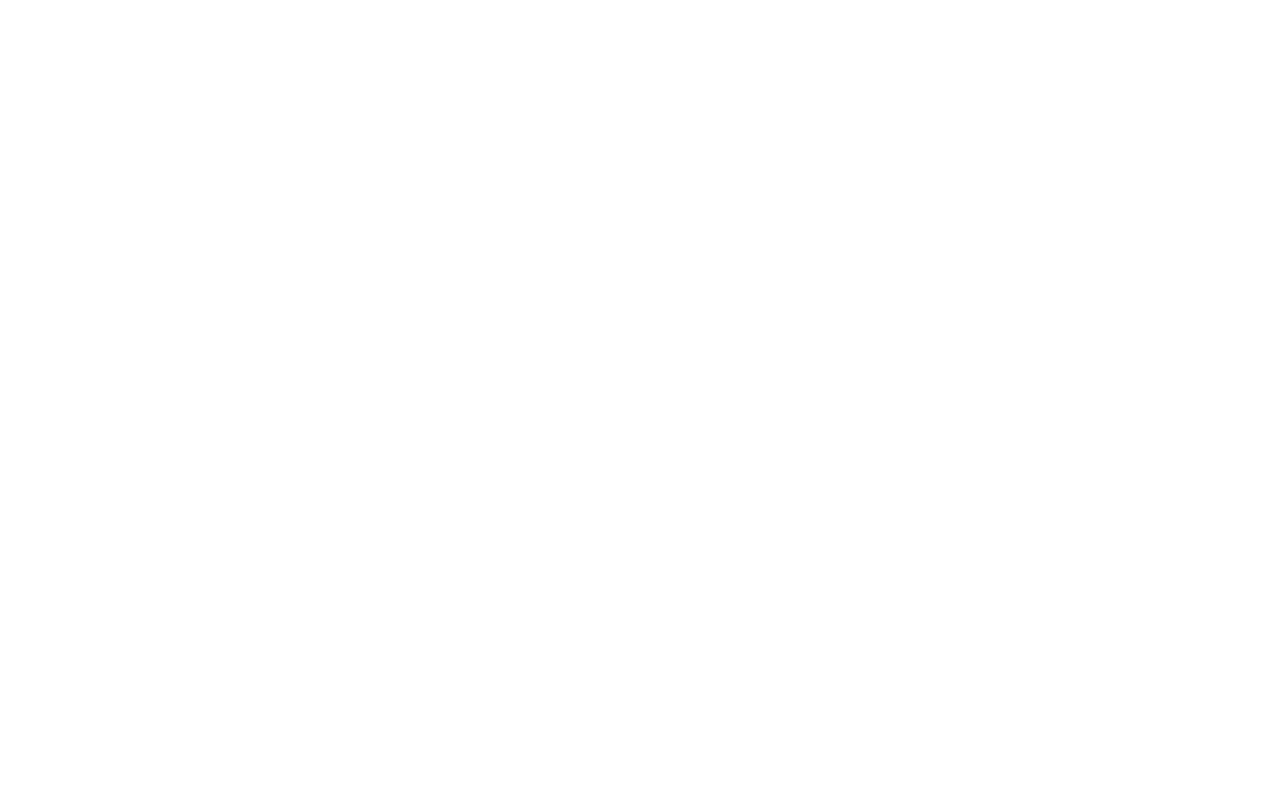
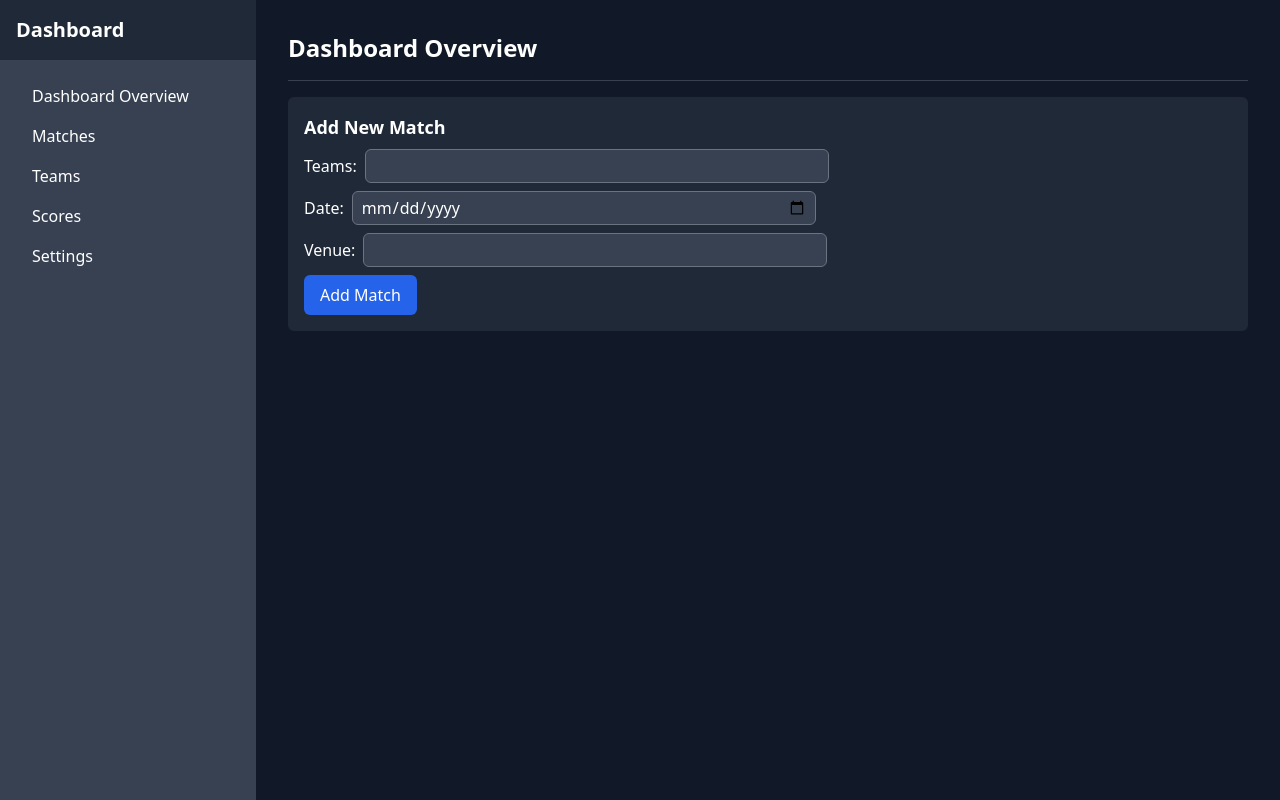
Before and after one commit to vinay961/Cricket, a React (Vite) app in the folder Frontend/: page /admindashboard in a window 1280 px wide. Before the commit this address had no page. Built offline with nearby package versions, Linux system fonts and the light colour scheme.

Commit message:
doing something big

```diff
--- a/Frontend/src/App.jsx
+++ b/Frontend/src/App.jsx
@@ -1,5 +1,6 @@
 import React from 'react';
 import { BrowserRouter as Router, Route, Routes } from 'react-router-dom';
+import AdminDashboard from './pages/AdminDashboard.jsx';
 import Home from './pages/Home.jsx';
 import Login from './pages/Login.jsx';
 import Register from './pages/Register.jsx';
@@ -11,6 +12,7 @@ function App() {
         <Route path="/" element={<Home />} />
         <Route path="/login" element={<Login />} />
         <Route path="/register" element={<Register />} />
+        <Route path='/admindashboard' element={<AdminDashboard />} />
       </Routes>
     </Router>
   );
--- /dev/null
+++ b/Frontend/src/pages/AdminDashboard.jsx
@@ -0,0 +1,130 @@
+import React, { useState } from 'react';
+
+const AdminDashboard = () => {
+  const [formData, setFormData] = useState({
+    teams: '',
+    date: '',
+    venue: ''
+  });
+
+  const handleChange = (e) => {
+    const { id, value } = e.target;
+    setFormData((prevData) => ({
+      ...prevData,
+      [id]: value
+    }));
+  };
+
+  const handleSubmit = async (e) => {
+    e.preventDefault();
+    const accessToken = localStorage.getItem('accessToken'); // Assuming the token is stored in localStorage
+
+    try {
+      const response = await fetch('http://localhost:7000/app/admin/add', {
+        method: 'POST',
+        headers: {
+          'Content-Type': 'application/json',
+          'Authorization': `Bearer ${accessToken}` // Include the accessToken in the Authorization header
+        },
+        body: JSON.stringify(formData)
+      });
+
+      const data = await response.json();
+
+      if (response.ok) {
+        // Handle successful response
+        alert('Match added successfully!');
+      } else {
+        // Handle errors
+        alert(data.message || 'Something went wrong');
+      }
+    } catch (error) {
+      console.error('Error:', error);
+      alert('Network error');
+    }
+  };
+
+  return (
+    <div className="bg-gray-900 h-screen text-white flex">
+      {/* Sidebar */}
+      <div className="flex flex-col w-64">
+        <div className="p-4 bg-gray-800">
+          <h1 className="text-xl font-bold">Dashboard</h1>
+        </div>
+        <nav className="flex-1 bg-gray-700 p-4">
+          <ul>
+            <li className="py-2 px-4 hover:bg-gray-600">
+              <a href="#">Dashboard Overview</a>
+            </li>
+            <li className="py-2 px-4 hover:bg-gray-600">
+              <a href="#">Matches</a>
+            </li>
+            <li className="py-2 px-4 hover:bg-gray-600">
+              <a href="#">Teams</a>
+            </li>
+            <li className="py-2 px-4 hover:bg-gray-600">
+              <a href="#">Scores</a>
+            </li>
+            <li className="py-2 px-4 hover:bg-gray-600">
+              <a href="#">Settings</a>
+            </li>
+          </ul>
+        </nav>
+      </div>
+
+      {/* Main Content */}
+      <div className="flex flex-col flex-1 p-8">
+        <div className="border-b border-gray-700 pb-4 mb-4">
+          <h2 className="text-2xl font-semibold">Dashboard Overview</h2>
+        </div>
+
+        {/* Add New Match Form */}
+        <div className="bg-gray-800 p-4 rounded-md mb-4">
+          <h3 className="text-lg font-semibold mb-2">Add New Match</h3>
+          <form onSubmit={handleSubmit}>
+            <div className="flex flex-col md:flex-row md:items-center mb-2">
+              <label htmlFor="teams" className="mr-2">Teams:</label>
+              <input
+                type="text"
+                id="teams"
+                value={formData.teams}
+                onChange={handleChange}
+                className="w-full md:w-1/2 rounded-md px-2 py-1 bg-gray-700"
+              />
+            </div>
+            <div className="flex flex-col md:flex-row md:items-center mb-2">
+              <label htmlFor="date" className="mr-2">Date:</label>
+              <input
+                type="date"
+                id="date"
+                value={formData.date}
+                onChange={handleChange}
+                className="w-full md:w-1/2 rounded-md px-2 py-1 bg-gray-700"
+              />
+            </div>
+            <div className="flex flex-col md:flex-row md:items-center mb-2">
+              <label htmlFor="venue" className="mr-2">Venue:</label>
+              <input
+                type="text"
+                id="venue"
+                value={formData.venue}
+                onChange={handleChange}
+                className="w-full md:w-1/2 rounded-md px-2 py-1 bg-gray-700"
+              />
+            </div>
+            <button
+              type="submit"
+              className="bg-blue-600 text-white py-2 px-4 rounded-md hover:bg-blue-700"
+            >
+              Add Match
+            </button>
+          </form>
+        </div>
+
+        {/* Other Dashboard Content Goes Here */}
+      </div>
+    </div>
+  );
+};
+
+export default AdminDashboard;
--- a/Frontend/src/pages/Login.jsx
+++ b/Frontend/src/pages/Login.jsx
@@ -1,16 +1,62 @@
-import React from 'react';
+import React, { useState } from 'react';
 import { useNavigate } from 'react-router-dom';
 
 function Login() {
+  const [formData, setFormData] = useState({
+    email: '',
+    password: '',
+  });
+  const [error, setError] = useState('');
+  const [successMessage, setSuccessMessage] = useState('');
   const navigate = useNavigate();
+
+  const handleChange = (e) => {
+    const { name, value } = e.target;
+    setFormData({ ...formData, [name]: value });
+  };
+
+  const handleSubmit = async (e) => {
+    e.preventDefault();
+    setError('');
+    setSuccessMessage('');
+    try {
+      const response = await fetch('http://localhost:7000/app/login', {
+        method: 'POST',
+        headers: {
+          'Content-Type': 'application/json'
+        },
+        credentials: 'include',
+        body: JSON.stringify(formData)
+      });
+      const result = await response.json();
+      if (!response.ok) {
+        setError(data.message || 'Something went wrong');
+      }
+      else if (result.data && result.data.user && result.data.user.role === 'admin') {
+          navigate('/admindashboard');
+      }
+      else {
+        setSuccessMessage('Login successful!');
+        setTimeout(() => {
+          navigate('/');
+        }, 2000);
+      }
+    } catch (err) {
+      console.log(err);
+      setError('Network error');
+    }
+  };
 
   return (
     <div className="min-h-screen flex items-center justify-center bg-gray-900">
       <div className="max-w-md w-full bg-white rounded-lg shadow-md p-8">
-        <form action="">
+        <form onSubmit={handleSubmit}>
           <div className="border-b border-gray-300 pb-4 mb-4">
             <h2 className="text-2xl font-semibold leading-7 text-gray-900">Login</h2>
           </div>
+
+          {error && <div className="text-red-500 mb-4">{error}</div>}
+          {successMessage && <div className="text-green-500 mb-4">{successMessage}</div>}
 
           <div className="grid grid-cols-1 gap-x-6 gap-y-8 sm:grid-cols-6">
             <div className="sm:col-span-6">
@@ -20,6 +66,8 @@ function Login() {
                   id="email"
                   name="email"
                   type="email"
+                  value={formData.email}
+                  onChange={handleChange}
                   autoComplete="email"
                   className="block w-full rounded-md border border-gray-300 py-2 px-3 text-gray-900 shadow-sm focus:ring-indigo-500 focus:border-indigo-500 sm:text-sm"
                 />
@@ -32,6 +80,8 @@ function Login() {
                   id="password"
                   name="password"
                   type="password"
+                  value={formData.password}
+                  onChange={handleChange}
                   autoComplete="current-password"
                   className="block w-full rounded-md border border-gray-300 py-2 px-3 text-gray-900 shadow-sm focus:ring-indigo-500 focus:border-indigo-500 sm:text-sm"
                 />
--- a/Frontend/src/pages/Register.jsx
+++ b/Frontend/src/pages/Register.jsx
@@ -1,16 +1,55 @@
-import React from 'react';
+import React, { useState } from 'react';
 import { useNavigate } from 'react-router-dom';
 
 function Register() {
+  const [formData, setFormData] = useState({
+    name: '',
+    email: '',
+    password: '',
+    cpassword: ''
+  });
+  const [error, setError] = useState('');
   const navigate = useNavigate();
+
+  const handleChange = (e) => {
+    const { name, value } = e.target;
+    setFormData({ ...formData, [name]: value });
+  };
+
+  const handleSubmit = async (e) => {
+    e.preventDefault();
+    if (formData.password !== formData.cpassword) {
+      setError('Passwords do not match');
+      return;
+    }
+    try {
+      const response = await fetch('http://localhost:7000/app/register', {
+        method: 'POST',
+        headers: {
+          'Content-Type': 'application/json'
+        },
+        body: JSON.stringify(formData)
+      });
+      const data = await response.json();
+      if (!response.ok) {
+        setError(data.message || 'Something went wrong');
+      } else {
+        navigate('/'); // Navigate to the desired route on success
+      }
+    } catch (err) {
+      setError('Network error');
+    }
+  };
 
   return (
     <div className="min-h-screen flex items-center justify-center bg-gray-900">
       <div className="max-w-md w-full bg-white rounded-lg shadow-md p-8">
-        <form action="">
+        <form onSubmit={handleSubmit}>
           <div className="border-b border-gray-300 pb-4 mb-4">
             <h2 className="text-2xl font-semibold leading-7 text-gray-900">Register</h2>
           </div>
+
+          {error && <div className="text-red-500 mb-4">{error}</div>}
 
           <div className="grid grid-cols-1 gap-x-6 gap-y-8 sm:grid-cols-6">
             <div className="sm:col-span-6">
@@ -20,6 +59,8 @@ function Register() {
                   id="name"
                   name="name"
                   type="text"
+                  value={formData.name}
+                  onChange={handleChange}
                   autoComplete="name"
                   className="block w-full rounded-md border border-gray-300 py-2 px-3 text-gray-900 shadow-sm focus:ring-indigo-500 focus:border-indigo-500 sm:text-sm"
                 />
@@ -32,6 +73,8 @@ function Register() {
                   id="email"
                   name="email"
                   type="email"
+                  value={formData.email}
+                  onChange={handleChange}
                   autoComplete="email"
                   className="block w-full rounded-md border border-gray-300 py-2 px-3 text-gray-900 shadow-sm focus:ring-indigo-500 focus:border-indigo-500 sm:text-sm"
                 />
@@ -44,6 +87,8 @@ function Register() {
                   id="password"
                   name="password"
                   type="password"
+                  value={formData.password}
+                  onChange={handleChange}
                   autoComplete="current-password"
                   className="block w-full rounded-md border border-gray-300 py-2 px-3 text-gray-900 shadow-sm focus:ring-indigo-500 focus:border-indigo-500 sm:text-sm"
                 />
@@ -56,6 +101,8 @@ function Register() {
                   id="cpassword"
                   name="cpassword"
                   type="password"
+                  value={formData.cpassword}
+                  onChange={handleChange}
                   autoComplete="current-password"
                   className="block w-full rounded-md border border-gray-300 py-2 px-3 text-gray-900 shadow-sm focus:ring-indigo-500 focus:border-indigo-500 sm:text-sm"
                 />
```
